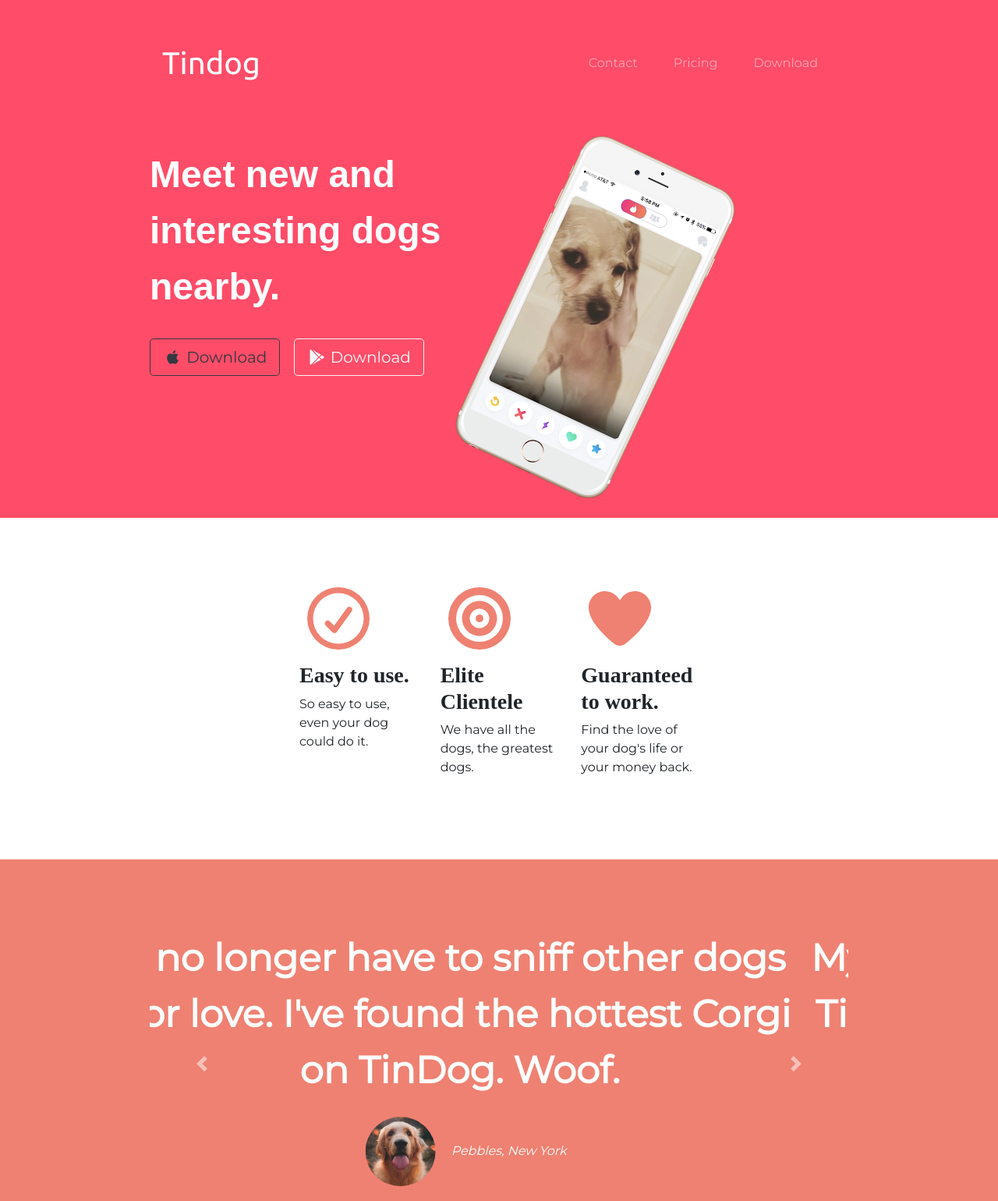
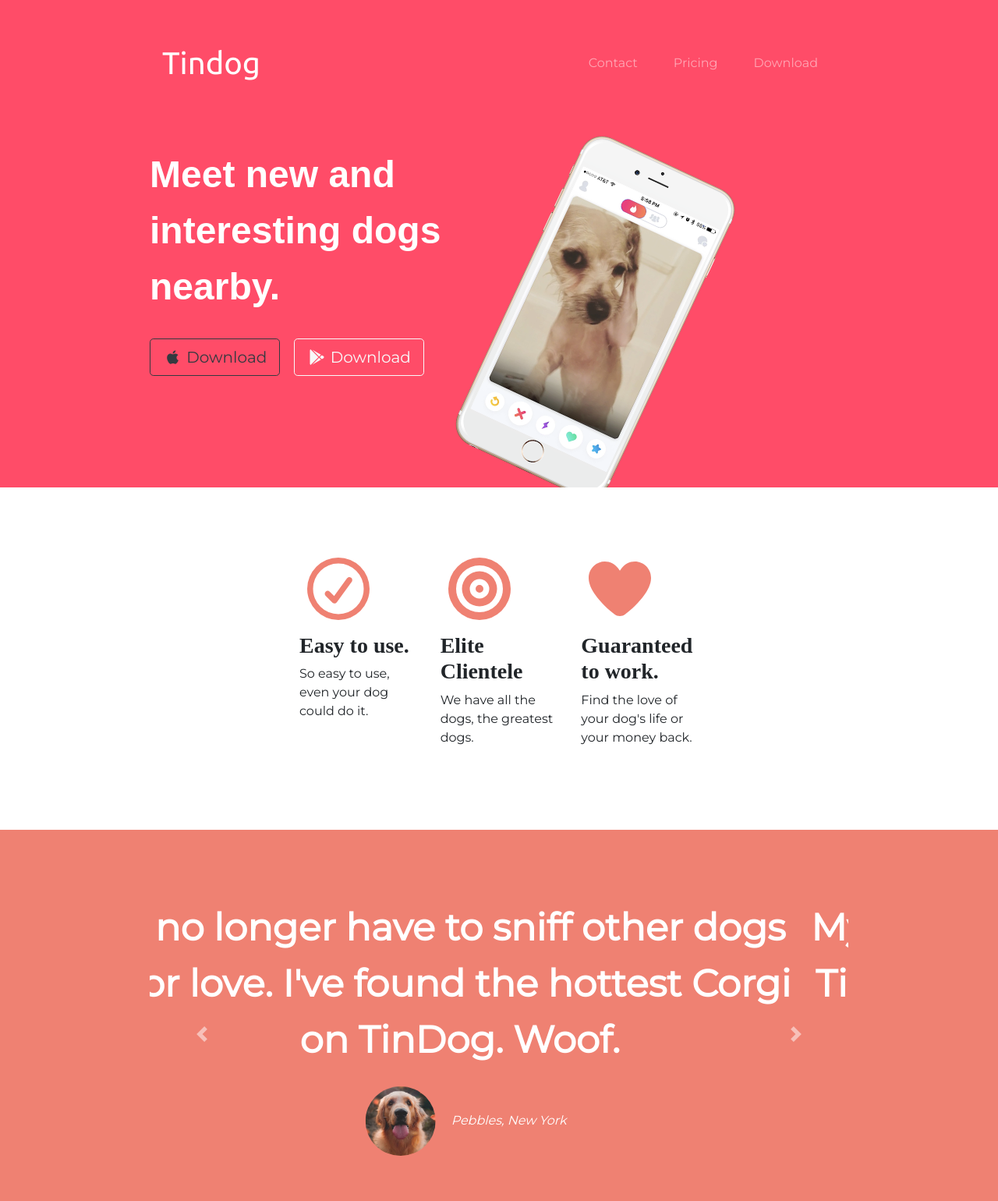
Before and after one commit to shamgar-kommerla/TinDog, a plain HTML site: page index.html in a window 1280 px wide. Shown: the top 1540 px of the page at 78% size. Drawn offline with nearby package versions, Linux system fonts and the light colour scheme; a web font is replaced by a local one.

Commit message:
Z-index and positioning change

```diff
--- a/css/styles.css
+++ b/css/styles.css
@@ -16,7 +16,7 @@ section h1 {
 
 
 .container-fluid {
-    padding: 3% 15%;
+    padding: 3% 15% 0% 15%;
 }
 
 .navbar {
@@ -50,6 +50,9 @@ h3{
     padding:7% 15%;
     width: 70%;
     margin: auto;
+    background-color: #fff;
+    position: relative;
+    z-index: 1;
 }
 
 .icon{
```
